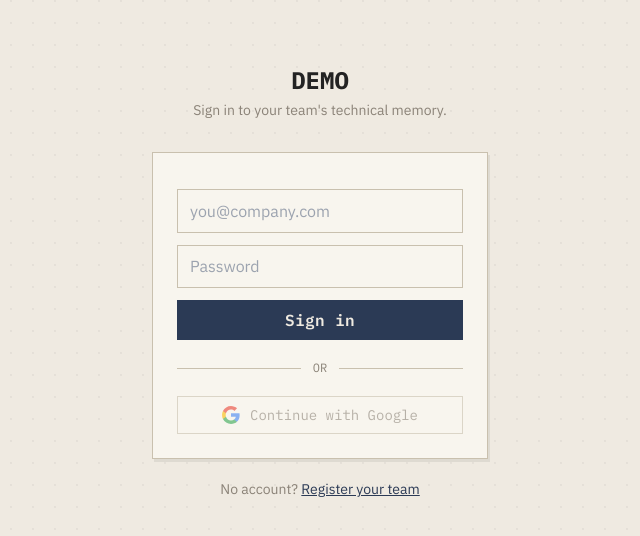
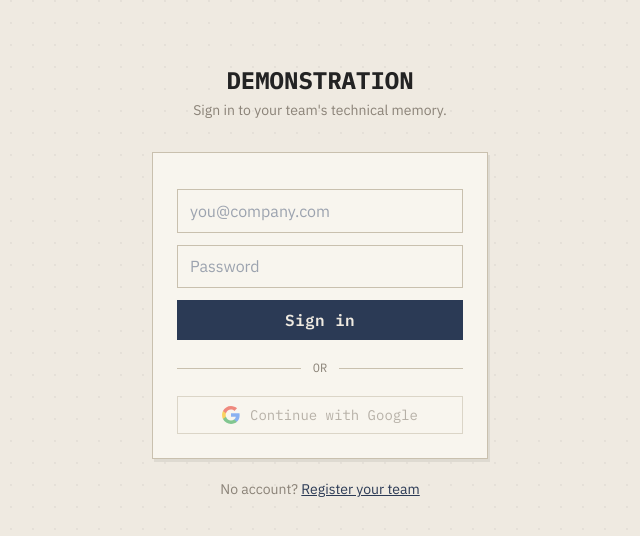
Before and after one commit to TsiryNajoro/fixbook-front, a React (Vite) app: page /login in a window 1280 px wide. Shown: the top 536 px of the page, without its empty margins (320-960 px from the left). Built offline with nearby package versions, Linux system fonts and the light colour scheme; no server answers.

Commit message:
fix(frontend): update login heading for CI/CD demo

```diff
--- a/src/pages/Login.jsx
+++ b/src/pages/Login.jsx
@@ -56,7 +56,7 @@ export default function Login() {
 
   return (
     <div className="max-w-sm mx-auto mt-16 px-6">
-      <h1 className="font-mono text-2xl font-bold text-center mb-1">DEMO</h1>
+      <h1 className="font-mono text-2xl font-bold text-center mb-1">DEMONSTRATION</h1>
       <p className="text-center text-muted text-sm mb-8">Sign in to your team's technical memory.</p>
 
       <div className="card p-6">
```
